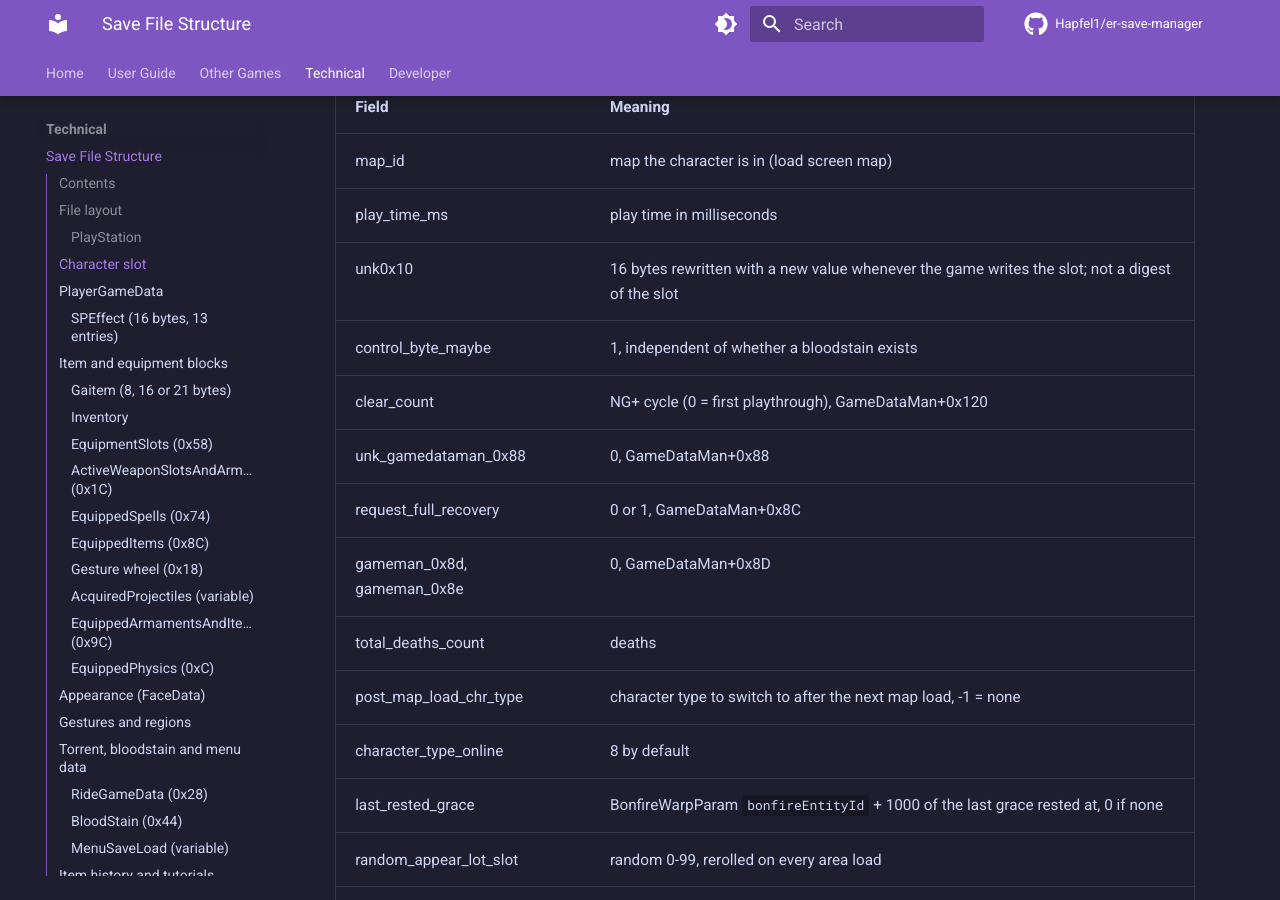
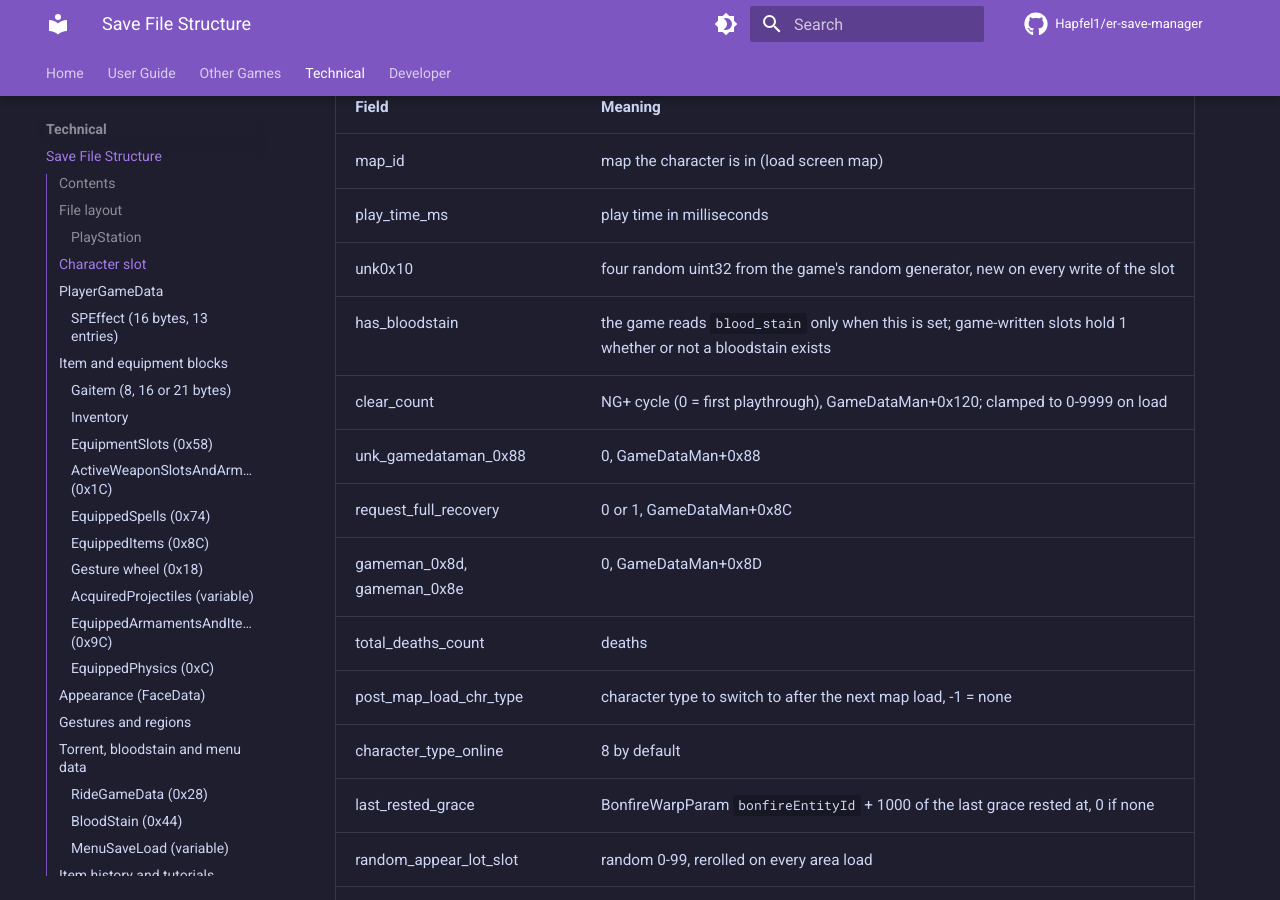
Before and after one commit to Hapfel1/er-save-manager, an MkDocs documentation site: the page built from docs/technical/save-file-structure.md, in a window 1280 px wide and 900 px high, scrolled down 7274 px. Built offline with MkDocs 1.6.1 and Material for MkDocs 9.7.7, drawn with Linux system fonts in a browser that asks for light colours; comment, search, counter and statistics services are not loaded; the version menu is left out; some of the changed text lies outside the part shown.

Commit message:
docs(save-format): fields confirmed from the game's save code
has_bloodstain (was control_byte_maybe) gates the bloodstain block;
bloodstain 0x40 is its entity id; NG+ cycle is clamped to 0-9999 on load;
the slot header's 16 unknown bytes are random values; the WorldGeomMan
record header holds the block's asset instance count.

```diff
--- a/docs/technical/save-file-structure.md
+++ b/docs/technical/save-file-structure.md
@@ -118,7 +118,7 @@ Fields in file order:
 | gestures | uint32[64] | 0x100 |
 | unlocked_regions | Regions | variable |
 | horse | RideGameData | 0x28 |
-| control_byte_maybe | uint8 | 1 |
+| has_bloodstain | uint8 | 1 |
 | blood_stain | BloodStain | 0x44 |
 | clear_count | uint32 | 4 |
 | unk_gamedataman_0x88 | uint32 | 4 |
@@ -171,9 +171,9 @@ stale data (float arrays, random bytes) and changes only when its slot is writte
 |---|---|
 | map_id | map the character is in (load screen map) |
 | play_time_ms | play time in milliseconds |
-| unk0x10 | 16 bytes rewritten with a new value whenever the game writes the slot; not a digest of the slot |
-| control_byte_maybe | 1, independent of whether a bloodstain exists |
-| clear_count | NG+ cycle (0 = first playthrough), GameDataMan+0x120 |
+| unk0x10 | four random uint32 from the game's random generator, new on every write of the slot |
+| has_bloodstain | the game reads `blood_stain` only when this is set; game-written slots hold 1 whether or not a bloodstain exists |
+| clear_count | NG+ cycle (0 = first playthrough), GameDataMan+0x120; clamped to 0-9999 on load |
 | unk_gamedataman_0x88 | 0, GameDataMan+0x88 |
 | request_full_recovery | 0 or 1, GameDataMan+0x8C |
 | gameman_0x8d, gameman_0x8e | 0, GameDataMan+0x8D |
@@ -492,7 +492,7 @@ Same layout as the in-memory bloodstain at GameDataMan+0x48.
 | 0x34 | int32 | runes (-1 = none) |
 | 0x38 | MapId | map_id |
 | 0x3C | uint32 | 0 when written by the base game |
-| 0x40 | uint32 | unknown; a death writes `0x8FF0 << 16 \| n` with n different per death location. Other values: -1, 0, `0x0FF0xxxx` and values with a high half below 0x200 |
+| 0x40 | uint32 | bloodstain entity id (GameDataMan+0x50); a death writes `0x8FF0 << 16 \| n` |
 
 On death the game writes position, angle, map, runes and 0x40, and sets 0x30 to 0. Recovering the runes
 sets 0x30 and runes back to -1 and keeps the other fields.
@@ -723,7 +723,7 @@ entries, including every part of a defeated boss, are written again whenever the
 | 0x00 | MapId | map (0xFFFFFFFF = terminator) |
 | 0x04 | uint32 | record size (16 + 8n) |
 | 0x08 | uint32 | n |
-| 0x0C | uint32 | unknown; fixed per map and game version |
+| 0x0C | uint32 | number of asset instances in the loaded map block; entries are written only for instances with a state |
 | 0x10 | 8n | entries |
 
 **Entry:** `uint32 key = instance << 15 | state`, `uint32 model = 10000000 + AEG id` (AEG id = AssetEnvironmentGeometryParam
```
Also changed, not shown: 2 other files.
